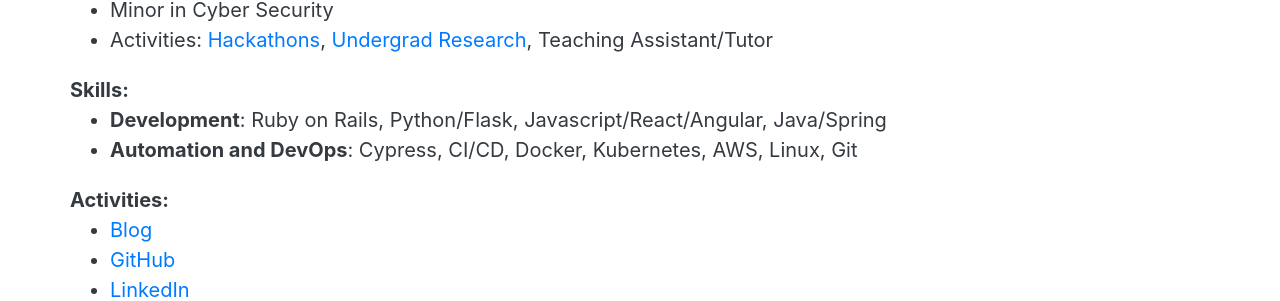
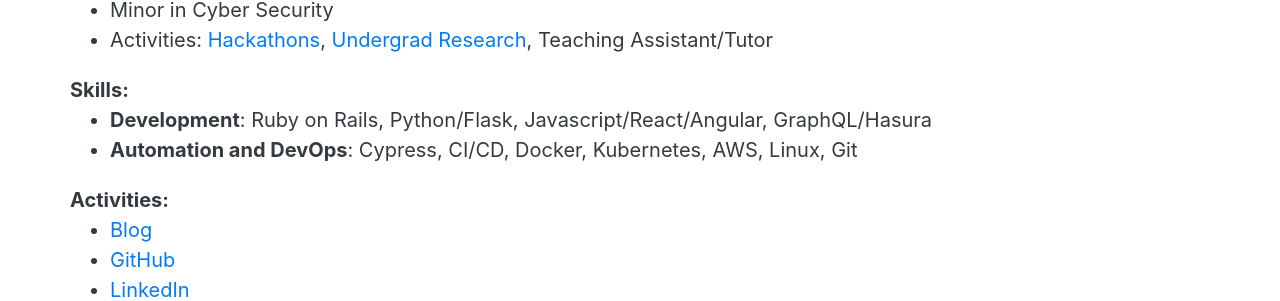
Before and after one commit to takasoft/takasoft.github.io, a Jekyll site: the page built from index.html, in a window 1280 px wide. Shown: the part 650-951 px from the top of the page. Built offline with Jekyll 4.4.1, drawn with Linux system fonts in a browser that asks for light colours.

Commit message:
Update index.html

```diff
--- a/index.html
+++ b/index.html
@@ -44,7 +44,7 @@
     </div>
     <div class="row">
       <ul>
-        <li><b>Development</b>: Ruby on Rails, Python/Flask, Javascript/React/Angular, Java/Spring</li>
+        <li><b>Development</b>: Ruby on Rails, Python/Flask, Javascript/React/Angular, GraphQL/Hasura</li>
         <li><b>Automation and DevOps</b>: Cypress, CI/CD, Docker, Kubernetes, AWS, Linux, Git</li>
       </ul>
     </div>
```
